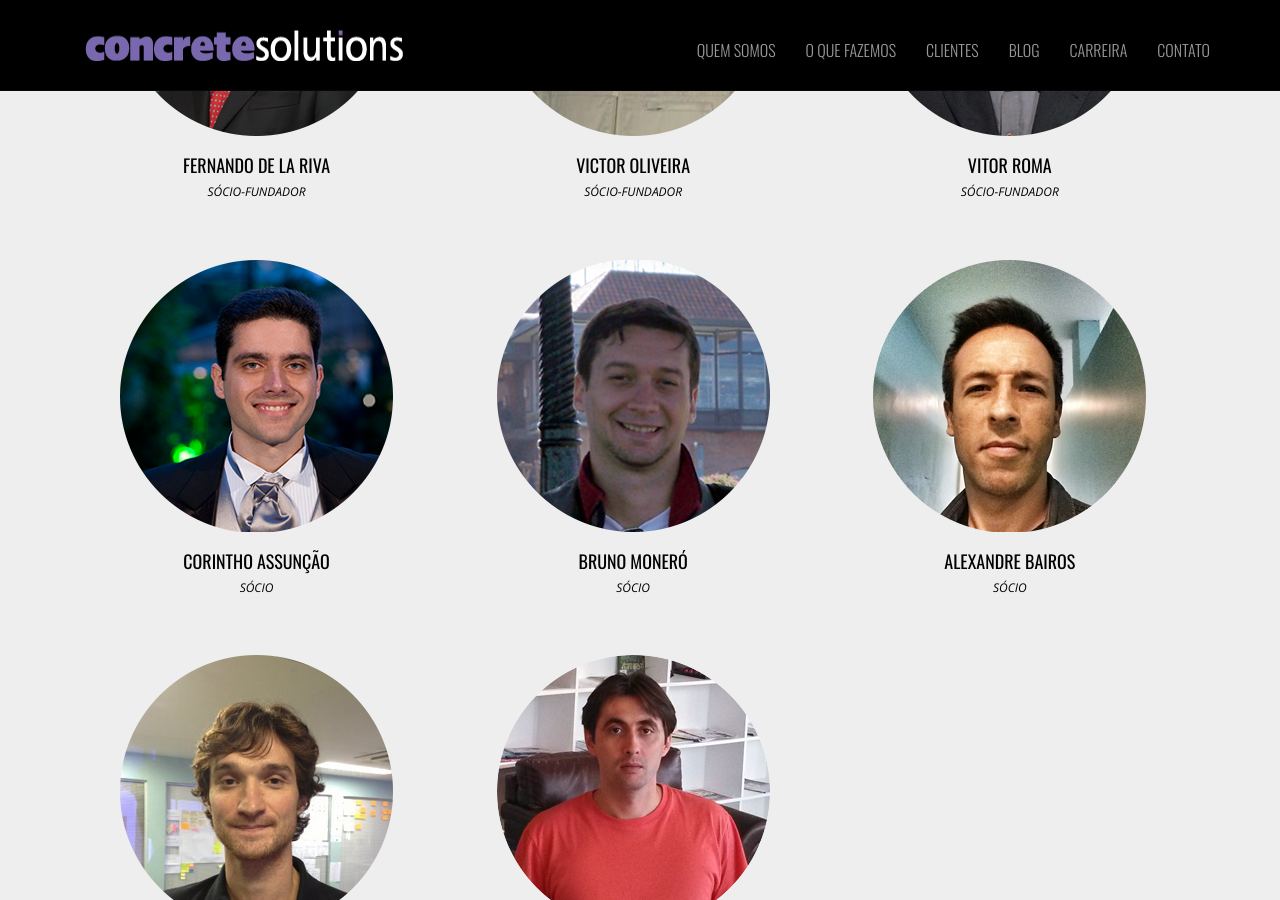
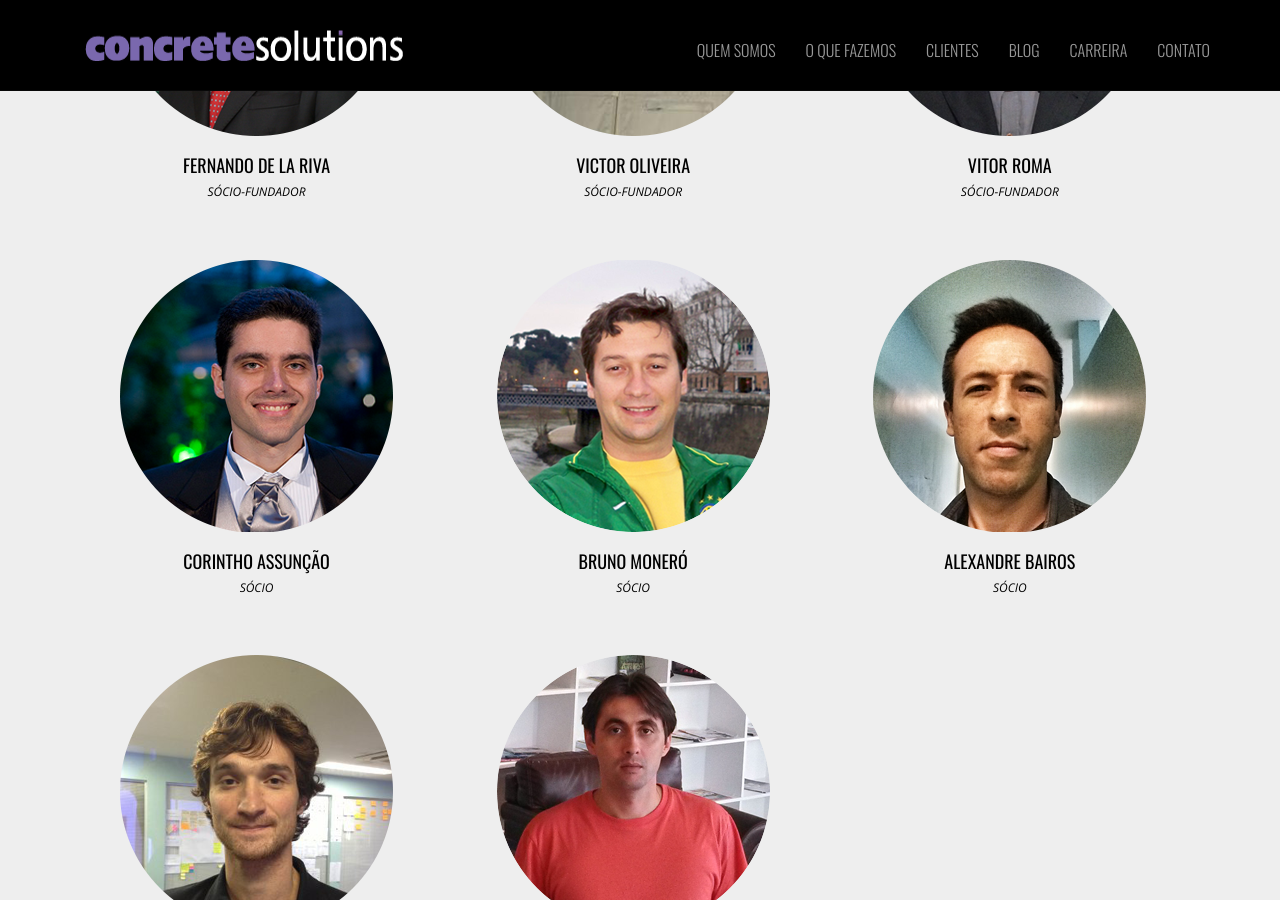
Before and after one commit to cs-lyra/concretesolutions.github.io, a Jekyll site: the page built from quem-somos/index.html, in a window 1280 px wide and 900 px high, scrolled down 3024 px. Built offline with Jekyll 4.4.1, drawn with Linux system fonts in a browser that asks for light colours; Markdown is read by kramdown in place of the engine named in the settings; comment, search, counter and statistics services are not loaded.

Commit message:
Mudança de foto na página quem somos

```diff
--- a/quem-somos/index.html
+++ b/quem-somos/index.html
@@ -18,7 +18,7 @@ title: Quem Somos
 					<h2>Somos especializados em comércio <br>eletrônico, mobile  e cloud.”</h2>
 				</div>
 				<div class="col-md-3 align-right">
-					<span><img class=" " src="/img/team.png" alt="Team CS"></span>
+					<span><img class="" src="/img/team.png" alt="Team CS"></span>
 				</div>
 			</div>
 			<div class="about">
@@ -122,7 +122,7 @@ title: Quem Somos
 		    	</li>
 
 		    	<li>
-		    		<a class="tooltip-1" data-toggle="popover" data-placement="bottom" data-content="Na Concrete Solutions desde 2006, é a gerente da área de suporte enquanto atua como CEO da FIX Support, empresa do Fundo Moonlight que oferece suporte na nuvem. Já foi gerente na Good Quality Alimentos e sargento do Exército Brasileiro no 1º GAAAe."><img src="/img/leandro.png" alt="Leandro Alves"></a>
+		    		<a class="tooltip-1" data-toggle="popover" data-placement="bottom" data-content="Na Concrete Solutions desde 2006, é gerente da área de suporte enquanto atua como CEO da FIX Support, empresa do Fundo Moonlight que oferece suporte na nuvem. Já foi gerente na Good Quality Alimentos e sargento do Exército Brasileiro no 1º GAAAe."><img src="/img/leandro.png" alt="Leandro Alves"></a>
 		    		<h3>Leandro Alves</h3>
 		    		<h6>gerente da área de suporte e <br>sócio-fundador da FIX</h6>
 		    	</li>
```
Also changed, not shown: img/bruno.png.
